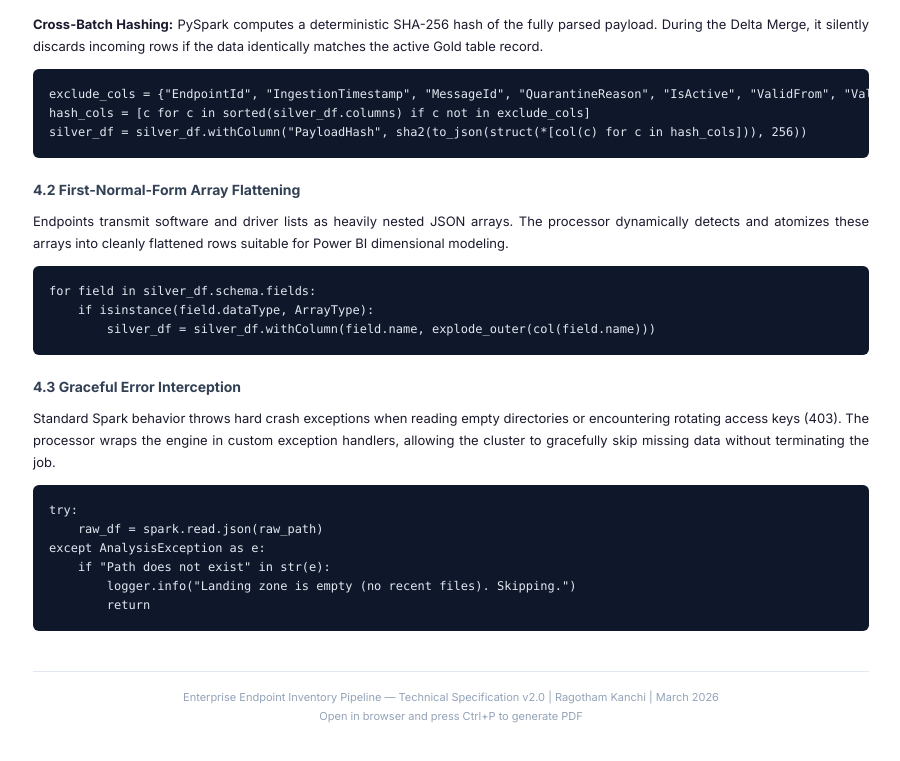
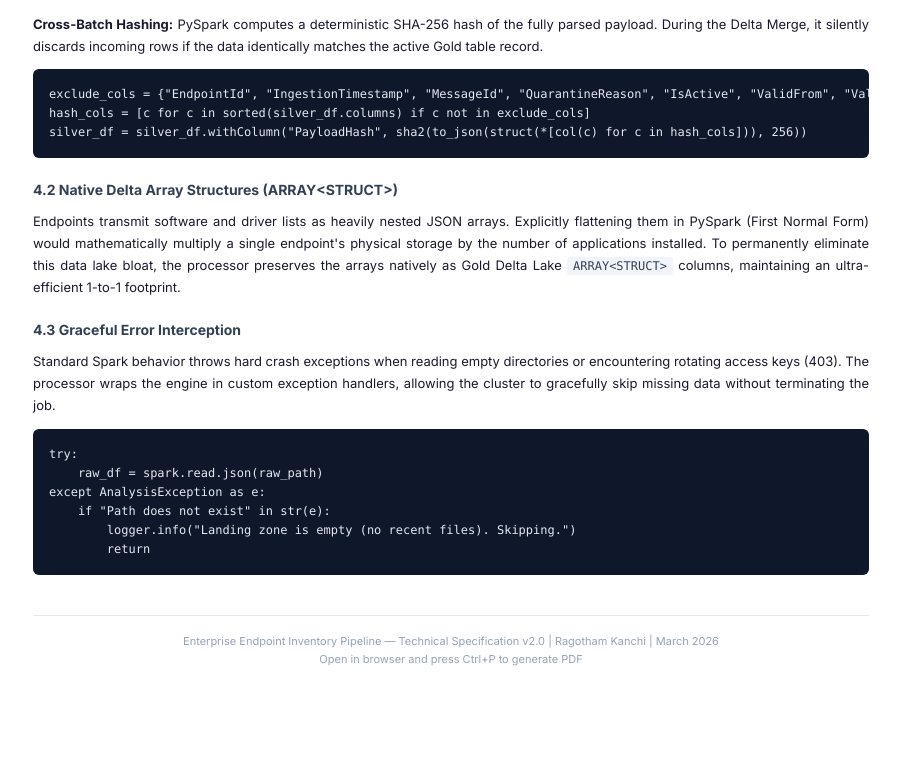
Before and after one commit to Ragotham1209/endpoint-inventory-pipeline, a plain HTML site: page docs/technical_document.html in a window 1280 px wide. Shown: the part 2773-3534 px from the top of the page, without its empty margins (189-1089 px from the left). After the commit the page ends 3482 px from the top, so only its background shows below. Drawn offline with Linux system fonts and the light colour scheme.

Commit message:
docs: Update HTML and code snippets to reflect complete removal of 1NF arrays

```diff
--- a/docs/technical_document.html
+++ b/docs/technical_document.html
@@ -335,7 +335,8 @@
     <ul>
         <li><strong>Azure Functions:</strong> The <code>function_app.py</code> script routes standard Python
             <code>logging</code> directly to Azure Application Insights. All <code>202 Accepted</code> and
-            <code>500 Server Error</code> results are natively indexed for SLA monitoring.</li>
+            <code>500 Server Error</code> results are natively indexed for SLA monitoring.
+        </li>
         <li><strong>Azure Databricks:</strong> The <code>scd2_processor.py</code> utilizes structured Python logging
             with timestamps. Databricks inherently hooks into the stdout pipeline, capturing these entries directly into
             the Driver Logs for real-time observability.</li>
@@ -347,9 +348,11 @@
             Managed Identity. No connection strings, SAS tokens, or static passwords are hardcoded anywhere in the
             codebase.</li>
         <li><strong>Role-Based Access Control (RBAC):</strong> The Bicep template dynamically assigns
-            <code>Storage Blob Data Contributor</code> to the Function App's Service Principal ID.</li>
+            <code>Storage Blob Data Contributor</code> to the Function App's Service Principal ID.
+        </li>
         <li><strong>Private Subnets:</strong> The Databricks workspace is injected into a dedicated Virtual Network with
-            <code>public</code> and <code>private</code> delegation subnets. Public IP is disabled.</li>
+            <code>public</code> and <code>private</code> delegation subnets. Public IP is disabled.
+        </li>
         <li><strong>Key Vault Integration:</strong> All secrets (storage account keys, function keys) are stored in
             Azure Key Vault and accessed via RBAC — never embedded in source code.</li>
     </ol>
@@ -372,12 +375,12 @@ silver_df = clean_df.withColumn("rank", rank().over(windowSpec)) \
 hash_cols = [c for c in sorted(silver_df.columns) if c not in exclude_cols]
 silver_df = silver_df.withColumn("PayloadHash", sha2(to_json(struct(*[col(c) for c in hash_cols])), 256))</code></pre>
 
-    <h3>4.2 First-Normal-Form Array Flattening</h3>
-    <p>Endpoints transmit software and driver lists as heavily nested JSON arrays. The processor dynamically detects and
-        atomizes these arrays into cleanly flattened rows suitable for Power BI dimensional modeling.</p>
-    <pre><code>for field in silver_df.schema.fields:
-    if isinstance(field.dataType, ArrayType):
-        silver_df = silver_df.withColumn(field.name, explode_outer(col(field.name)))</code></pre>
+    <h3>4.2 Native Delta Array Structures (ARRAY&lt;STRUCT&gt;)</h3>
+    <p>Endpoints transmit software and driver lists as heavily nested JSON arrays. Explicitly flattening them in PySpark
+        (First Normal Form) would mathematically multiply a single endpoint's physical storage by the number of
+        applications installed. To permanently eliminate this data lake bloat, the processor preserves the arrays
+        natively as Gold Delta Lake <code>ARRAY&lt;STRUCT&gt;</code> columns, maintaining an ultra-efficient 1-to-1
+        footprint.</p>
 
     <h3>4.3 Graceful Error Interception</h3>
     <p>Standard Spark behavior throws hard crash exceptions when reading empty directories or encountering rotating
```
Also changed, not shown: docs/dataflow_animation.html (+2 -2 lines), docs/process_document.html (+13 -7 lines).
